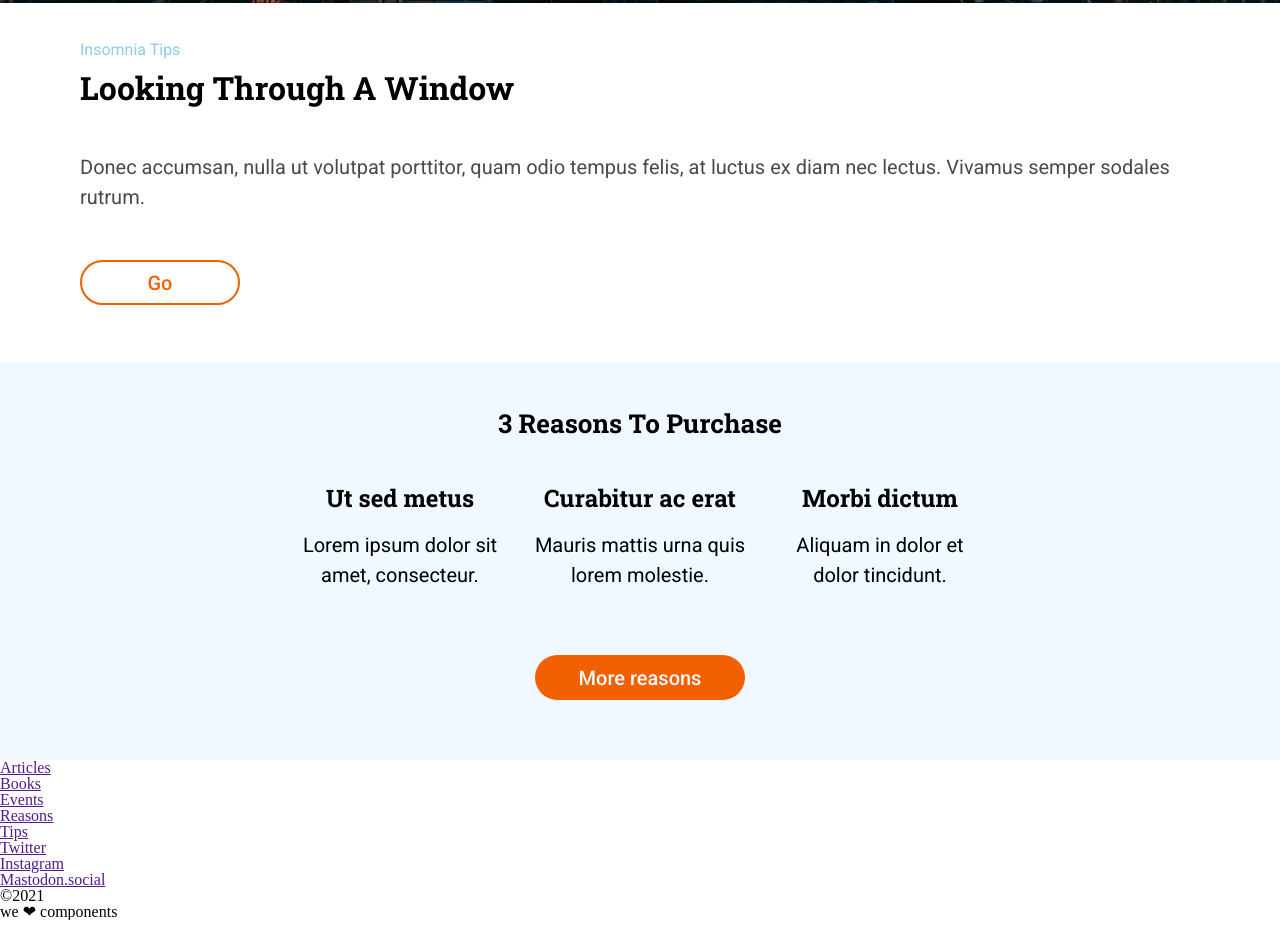
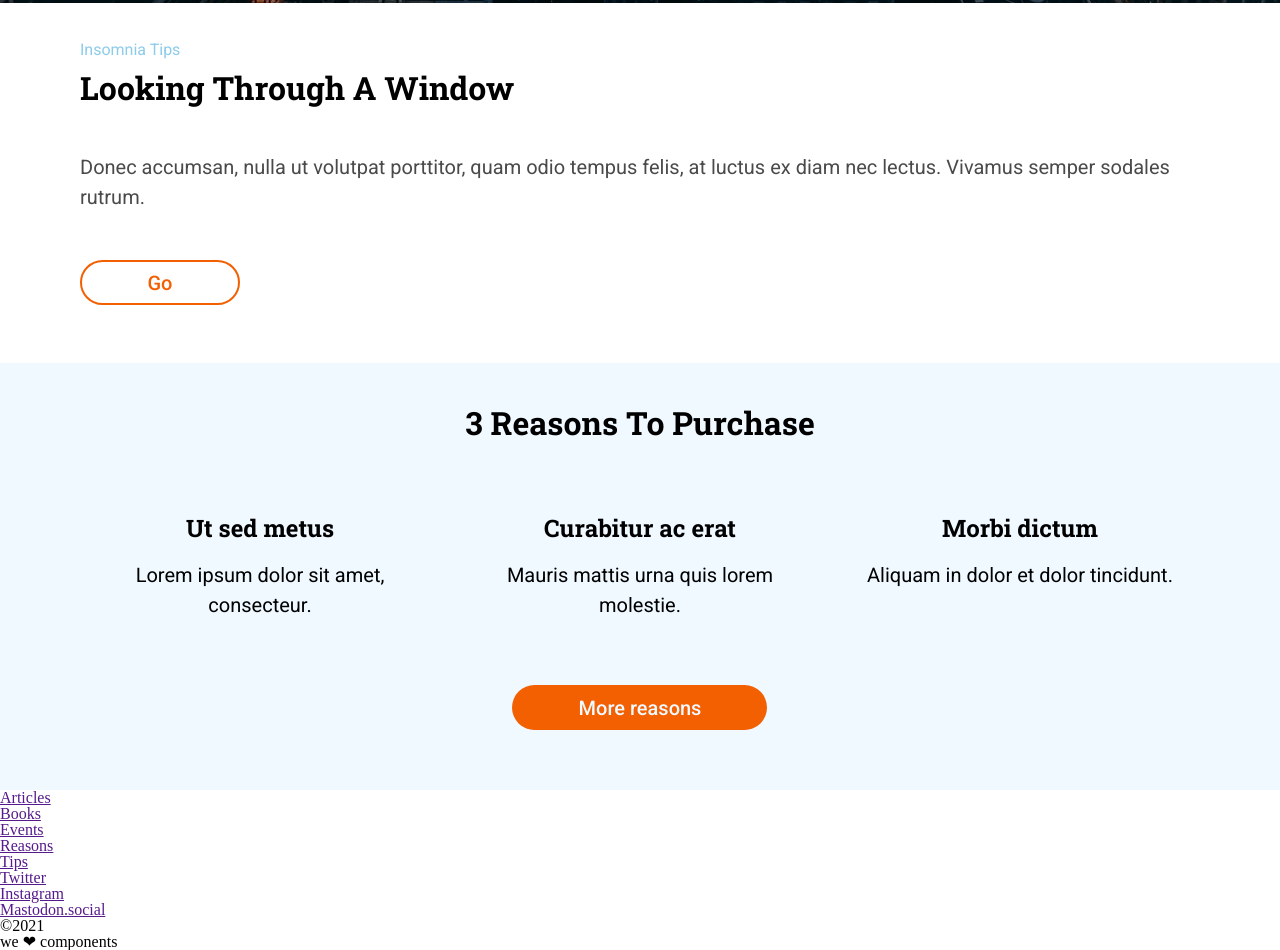
Before and after one commit to Adalab/modulo-1-evaluacion-final-jnataliaramirez, a website: page docs/index.html in a window 1280 px wide. Shown: the part 797-1747 px from the top of the page. Before the commit the page ends 1717 px from the top, so only its background shows below. Drawn offline with nearby package versions, Linux system fonts and the light colour scheme; files that its build step writes are made by us from their sources.

Commit message:
Add styles and grid to section reasons

```diff
--- a/src/scss/components/_cards.scss
+++ b/src/scss/components/_cards.scss
@@ -10,6 +10,10 @@
         grid-template-columns: rem(212.3);
         grid-template-rows   : rem(30) rem(68);
         grid-gap             : rem(14);
+    }
+
+    @include desktop {
+        grid-template-columns: rem(353.8);
     }
 
 
@@ -43,7 +47,10 @@
         @include tablet {
             grid-column: 1 / 2;
             font-size  : rem(20);
+        }
 
+        @include desktop {
+            padding: 0 rem(1);
         }
     }
 }
--- a/src/scss/layout/_page.scss
+++ b/src/scss/layout/_page.scss
@@ -18,3 +18,16 @@
     margin: 0 275px;
   }
 }
+
+.page-wrapper-reasons {
+  @include desktop {
+    margin: 0 85px;
+    max-width: 1110px;
+  }
+}
+
+.page-wrapper-footer {
+  @include desktop {
+    margin: 0 370px;
+  }
+}
--- a/src/scss/layout/_reasons.scss
+++ b/src/scss/layout/_reasons.scss
@@ -11,10 +11,17 @@
     background-color  : $color-background;
 
     @include tablet {
-        grid-template-columns: repeat (3, rem(690));
+        grid-template-columns: repeat (3, rem(212.3));
         grid-template-rows   : rem(120) rem(112) rem(165);
         column-gap           : rem(27.7);
         height               : rem(397);
+    }
+
+    @include desktop {
+        grid-template-columns: repeat (3 rem(353.8));
+        grid-template-rows   : rem(150) rem(112) rem(165);
+        column-gap           : rem(26.2);
+        height               : rem(427);
     }
 
     &__title {
@@ -31,7 +38,11 @@
             align-content: center;
             height       : rem(120);
             font-size    : rem(26);
+        }
 
+        @include desktop {
+            // height       : rem(120);
+            font-size    : rem(32);
         }
     }
 
@@ -59,7 +70,10 @@
 
             @include tablet {
                 width: rem(210);
+            }
 
+            @include desktop {
+                width: rem(255);
             }
         }
 
```
Also changed, not shown: src/html/partials/footer.html (+1 -1 lines), src/html/partials/reasons.html (+1 -1 lines).
